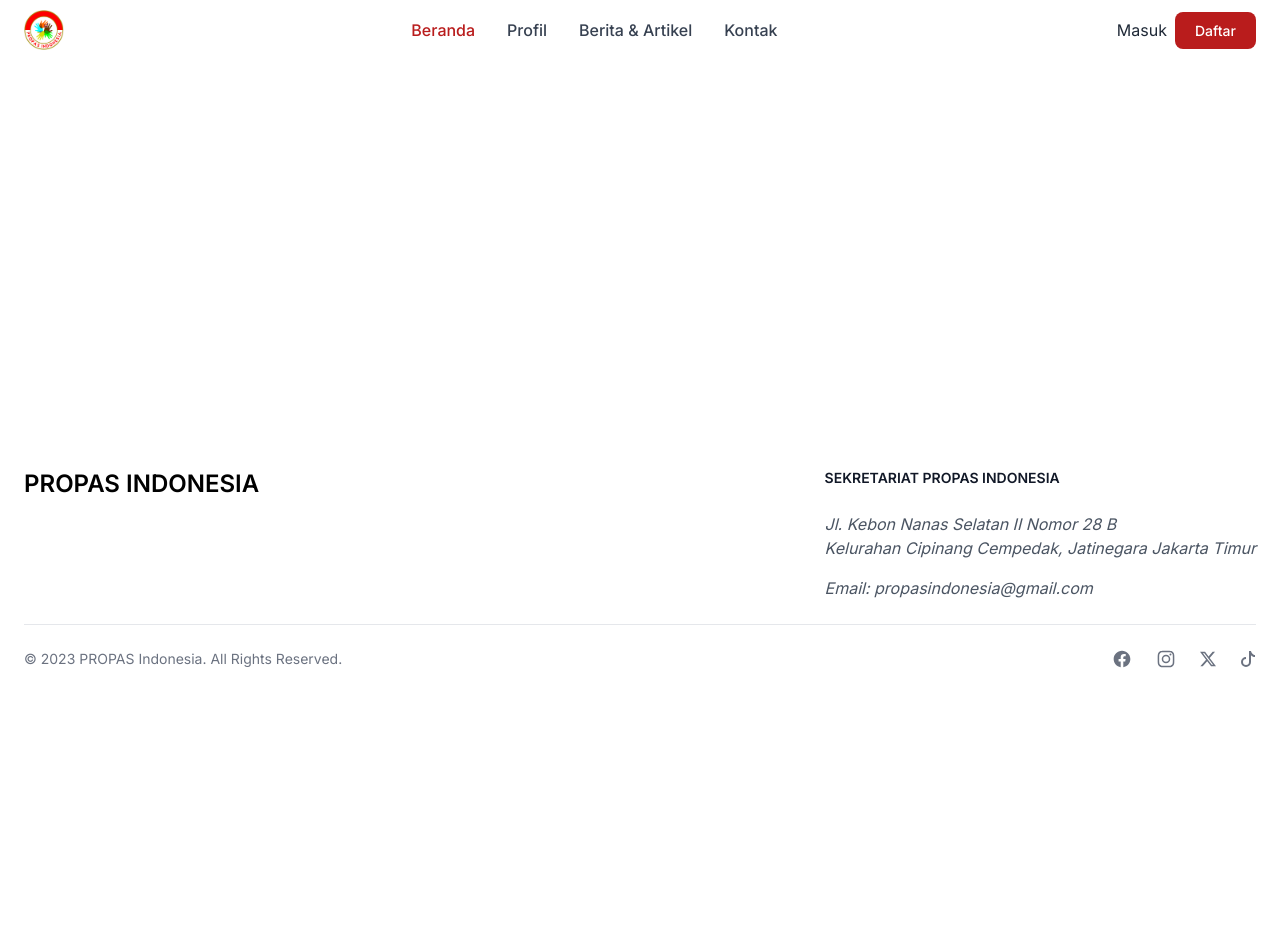
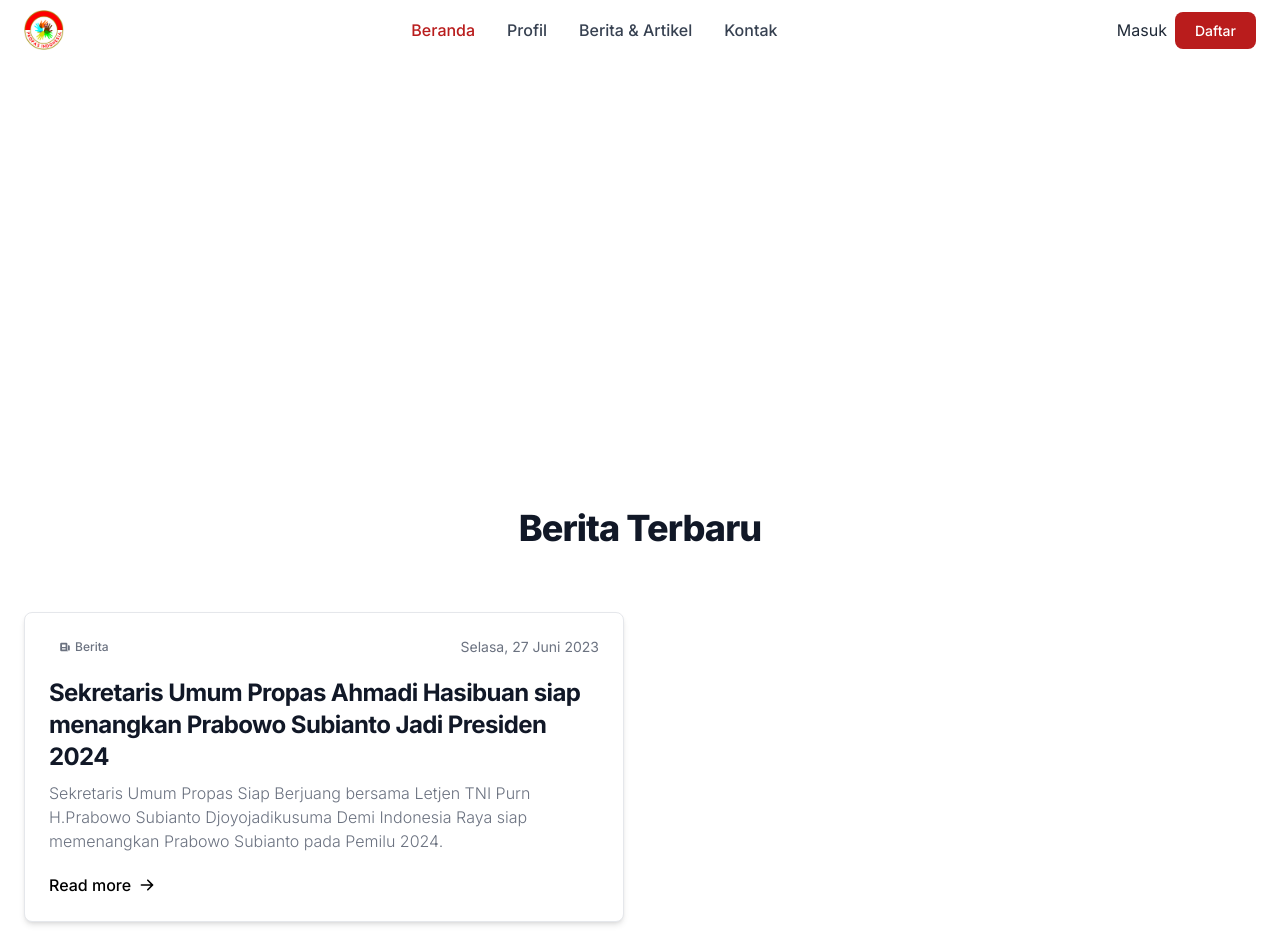
Before and after one commit to edwinhati/propas-app, a Next.js app: page / in a window 1280 px wide. Shown: the top 952 px of the page. Before the commit the page ends 800 px from the top, so only its background shows below. Built offline with nearby package versions, Linux system fonts and the light colour scheme; no server answers.

Commit message:
Add News component to Home page

```diff
--- a/src/app/page.tsx
+++ b/src/app/page.tsx
@@ -2,12 +2,14 @@ import Image from "next/image";
 import Header from "@/components/Header";
 import Footer from "@/components/Footer";
 import Carousel from "@/components/Carousel";
+import News from "@/components/News";
 
 export default function Home() {
   return (
     <>
       <Header />
       <Carousel />
+      <News />
       <Footer />
     </>
   );
--- /dev/null
+++ b/src/components/News.tsx
@@ -0,0 +1,80 @@
+export default function News() {
+  return (
+    <section className="bg-white" id="news">
+      <div className="py-8 px-4 mx-auto max-w-screen-xl lg:py-16 lg:px-6">
+        <div className="mx-auto max-w-screen-sm text-center lg:mb-16 mb-8">
+          <h2 className="mb-4 text-3xl lg:text-4xl tracking-tight font-extrabold text-gray-900">
+            Berita Terbaru
+          </h2>
+          {/* <p className="font-light text-gray-500 sm:text-xl">
+            We use an agile approach to test assumptions and connect with the
+            needs of your audience early and often.
+          </p> */}
+        </div>
+        <div className="grid gap-8 lg:grid-cols-2">
+          <article className="p-6 bg-white rounded-lg border border-gray-200 shadow-md">
+            <div className="flex justify-between items-center mb-5 text-gray-500">
+              <span className="bg-primary-100 text-primary-800 text-xs font-medium inline-flex items-center px-2.5 py-0.5 rounded">
+                <svg
+                  className="mr-1 w-3 h-3"
+                  fill="currentColor"
+                  viewBox="0 0 20 20"
+                  xmlns="http://www.w3.org/2000/svg"
+                >
+                  <path
+                    fillRule="evenodd"
+                    d="M2 5a2 2 0 012-2h8a2 2 0 012 2v10a2 2 0 002 2H4a2 2 0 01-2-2V5zm3 1h6v4H5V6zm6 6H5v2h6v-2z"
+                    clipRule="evenodd"
+                  ></path>
+                  <path d="M15 7h1a2 2 0 012 2v5.5a1.5 1.5 0 01-3 0V7z"></path>
+                </svg>
+                Berita
+              </span>
+              <span className="text-sm">Selasa, 27 Juni 2023</span>
+            </div>
+            <h2 className="mb-2 text-2xl font-bold tracking-tight text-gray-900">
+              <a href="#">
+                Sekretaris Umum Propas Ahmadi Hasibuan siap menangkan Prabowo
+                Subianto Jadi Presiden 2024
+              </a>
+            </h2>
+            <p className="mb-5 font-light text-gray-500">
+              Sekretaris Umum Propas Siap Berjuang bersama Letjen TNI Purn
+              H.Prabowo Subianto Djoyojadikusuma Demi Indonesia Raya siap
+              memenangkan Prabowo Subianto pada Pemilu 2024.
+            </p>
+            <div className="flex justify-between items-center">
+              {/* <div className="flex items-center space-x-4">
+                <img
+                  className="w-7 h-7 rounded-full"
+                  src="https://flowbite.s3.amazonaws.com/blocks/marketing-ui/avatars/bonnie-green.png"
+                  alt="Bonnie Green avatar"
+                />
+                <span className="font-medium">Bonnie Green</span>
+              </div> */}
+              <a
+                href="https://jambiprima.com/read/2023/06/27/17040/sekretaris-umum-propas-ahmadi-hasibuan-siap-menangkan-prabowo-subianto-jadi-presiden-2024/"
+                target="_blank"
+                className="inline-flex items-center font-medium text-primary-600"
+              >
+                Read more
+                <svg
+                  className="ml-2 w-4 h-4"
+                  fill="currentColor"
+                  viewBox="0 0 20 20"
+                  xmlns="http://www.w3.org/2000/svg"
+                >
+                  <path
+                    fill-rule="evenodd"
+                    d="M10.293 3.293a1 1 0 011.414 0l6 6a1 1 0 010 1.414l-6 6a1 1 0 01-1.414-1.414L14.586 11H3a1 1 0 110-2h11.586l-4.293-4.293a1 1 0 010-1.414z"
+                    clip-rule="evenodd"
+                  ></path>
+                </svg>
+              </a>
+            </div>
+          </article>
+        </div>
+      </div>
+    </section>
+  );
+}
```
